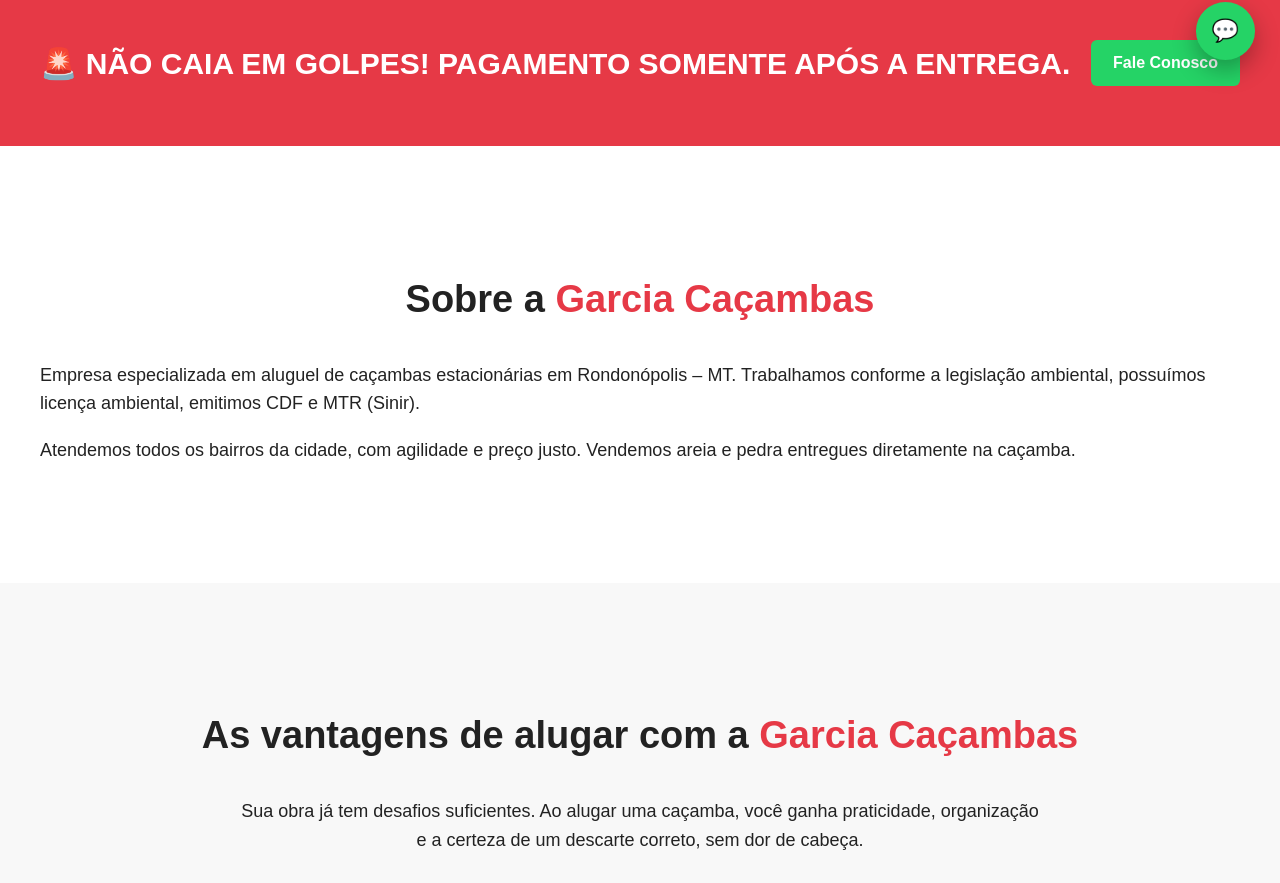
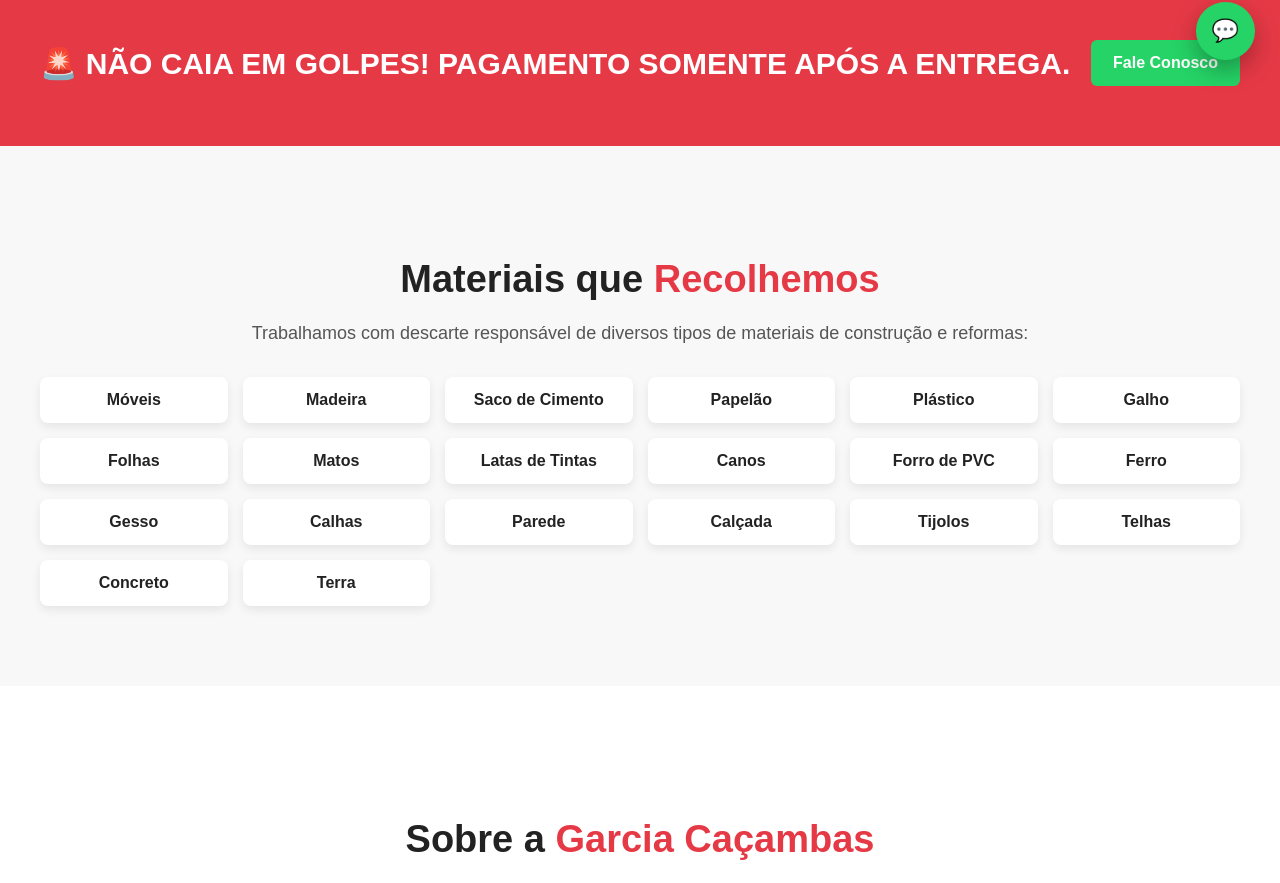
Before and after one commit to garciacacambas/garciaca-amba, a plain HTML site: page index.html in a window 1280 px wide. Shown: the part 715-1598 px from the top of the page. Drawn offline with Linux system fonts and the light colour scheme.

Commit message:
Update index.html
MATERIAIS

```diff
--- a/index.html
+++ b/index.html
@@ -236,6 +236,40 @@
   margin-top: 15px;
   color: #e63946;
 }
+.materiais-section {
+  background: #f8f8f8;
+  padding: 80px 20px;
+}
+
+.materiais-section h2 {
+  text-align: center;
+  margin-bottom: 10px;
+}
+
+.materiais-section h2 span {
+  color: #e63946;
+}
+
+.materiais-intro {
+  text-align: center;
+  margin-bottom: 30px;
+  color: #555;
+}
+
+.materiais-grid {
+  display: grid;
+  grid-template-columns: repeat(auto-fit, minmax(160px, 1fr));
+  gap: 15px;
+}
+
+.material-card {
+  background: #fff;
+  padding: 14px;
+  border-radius: 8px;
+  text-align: center;
+  font-weight: bold;
+  box-shadow: 0 4px 10px rgba(0,0,0,.08);
+}
 
   </style>
 </head>
@@ -274,6 +308,38 @@
   <div class="container security-content">
     <h3>🚨 NÃO CAIA EM GOLPES! PAGAMENTO SOMENTE APÓS A ENTREGA.</h3>
     <a href="https://wa.link/bgszfz" class="btn btn-green" target="_blank">Fale Conosco</a>
+  </div>
+</section>
+<section class="materiais-section">
+  <div class="container">
+    <h2>Materiais que <span>Recolhemos</span></h2>
+
+    <p class="materiais-intro">
+      Trabalhamos com descarte responsável de diversos tipos de materiais de construção e reformas:
+    </p>
+
+    <div class="materiais-grid">
+      <div class="material-card"> Móveis</div>
+      <div class="material-card"> Madeira</div>
+      <div class="material-card"> Saco de Cimento</div>
+      <div class="material-card"> Papelão</div>
+      <div class="material-card"> Plástico</div>
+      <div class="material-card"> Galho</div>
+      <div class="material-card"> Folhas</div>
+      <div class="material-card"> Matos</div>
+      <div class="material-card"> Latas de Tintas</div>
+      <div class="material-card"> Canos</div>
+      <div class="material-card"> Forro de PVC</div>
+      <div class="material-card"> Ferro</div>
+      <div class="material-card"> Gesso</div>
+      <div class="material-card"> Calhas</div>
+      <div class="material-card"> Parede</div>
+      <div class="material-card"> Calçada</div>
+      <div class="material-card"> Tijolos</div>
+      <div class="material-card"> Telhas</div>
+      <div class="material-card"> Concreto</div>
+      <div class="material-card"> Terra</div>
+    </div>
   </div>
 </section>
 
```
